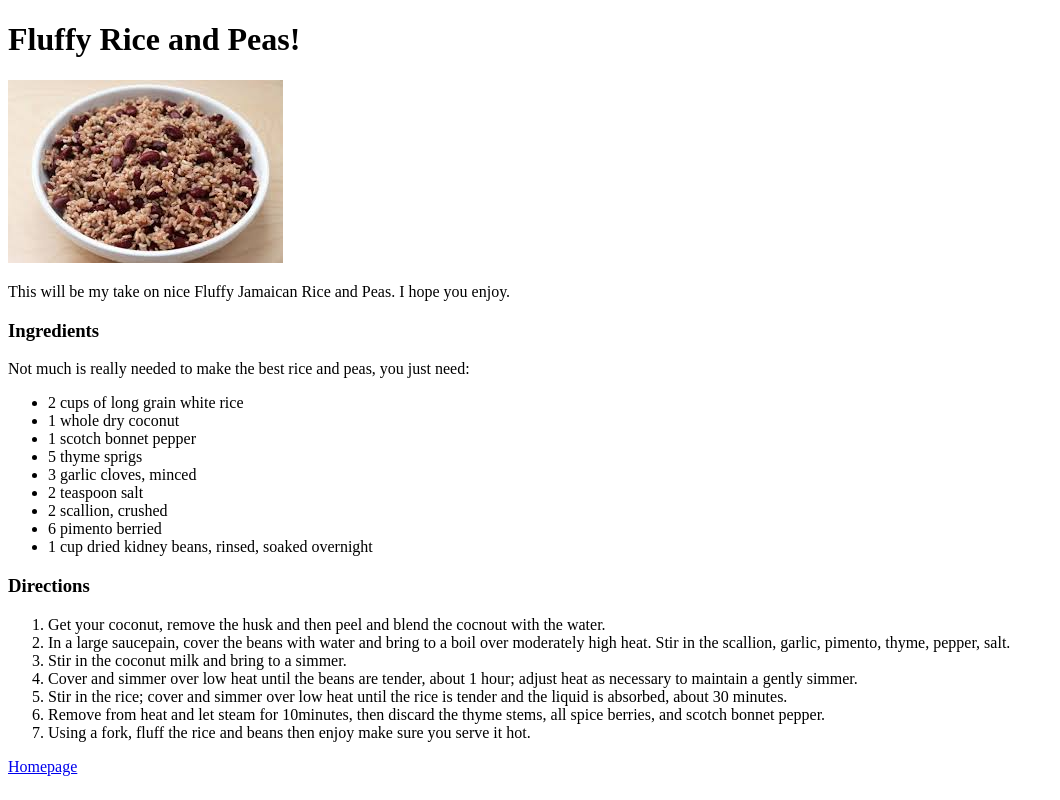
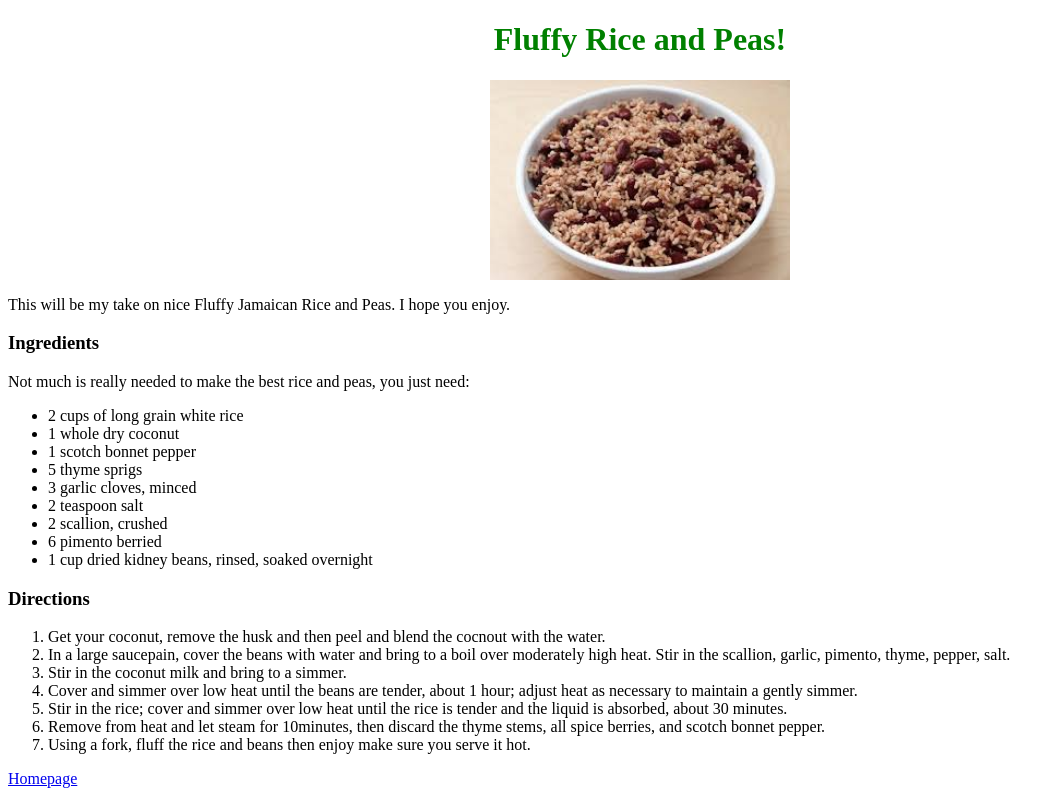
Before and after one commit to Jhamilton01/odin-recipes, a plain HTML site: page recipes/rice-and-peas.html in a window 1280 px wide. Shown: the whole page, without its empty margins (0-1060 px from the left). Drawn offline with Linux system fonts and the light colour scheme.

Commit message:
Added style.css created the style.css file and linked it to the index and page 1

```diff
--- a/recipes/rice-and-peas.html
+++ b/recipes/rice-and-peas.html
@@ -4,10 +4,14 @@
     <meta charset="UTF-8">
     <meta name="viewport" content="width=device-width, initial-scale=1.0">
     <title>Rice and Peas!</title>
+    <link rel="stylesheet" href="../style.css">
 </head>
 <body>
-    <h1>Fluffy Rice and Peas!</h1>
-    <img src="../images/rice-and-peas.jpeg">
+    <h1 id="title">Fluffy Rice and Peas!</h1>
+    <div class="image-container">
+        <img class ="main-image" src="../images/rice-and-peas.jpeg" alt="Rice and Peas">
+    </div>
+
 
     <p>This will be my take on nice Fluffy Jamaican Rice and Peas. I hope you enjoy.</p>
 
--- /dev/null
+++ b/style.css
@@ -0,0 +1,15 @@
+#title {
+    text-align: center;
+    color: green;
+}
+
+
+.image-container {
+    display: flex;
+    justify-content: center;
+    align-items: center;
+}
+.main-image{
+    width: 300px;
+    height: auto;
+}
```
Also changed, not shown: index.html (+1 -0 lines).
